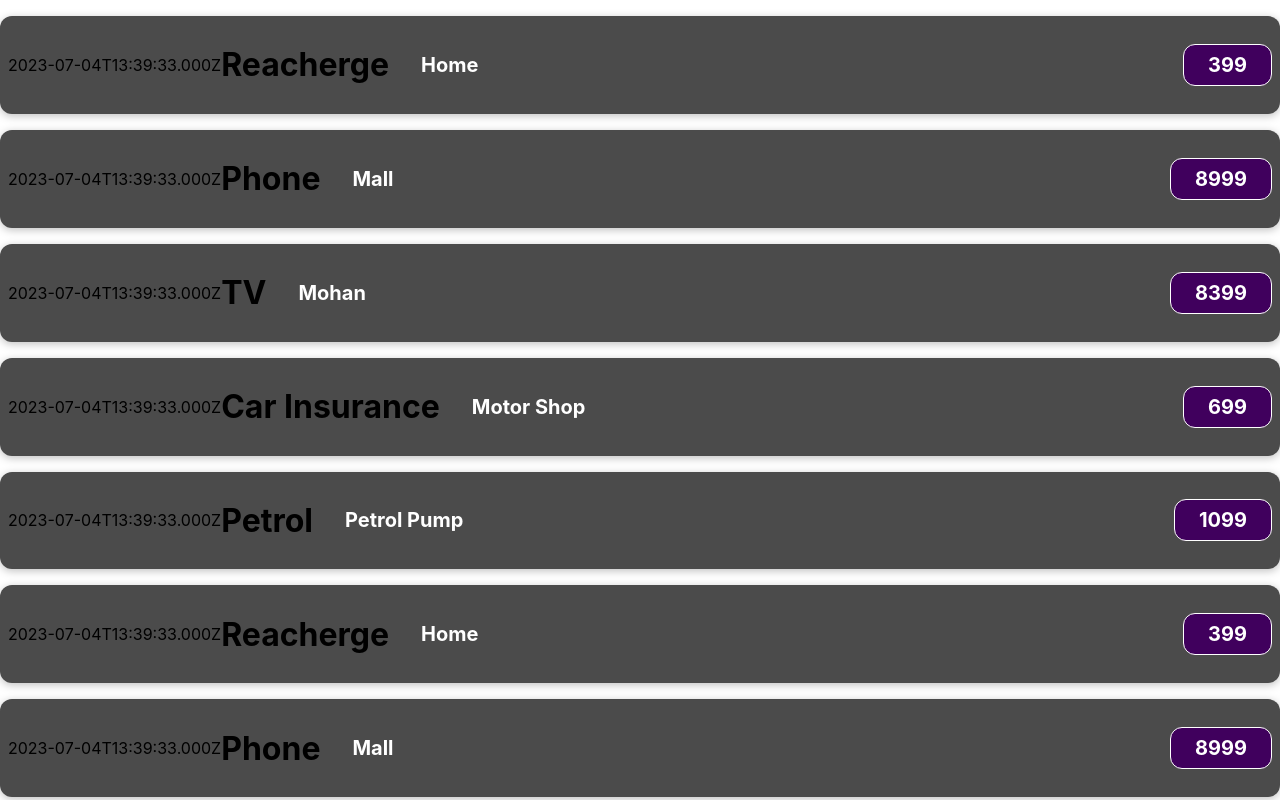
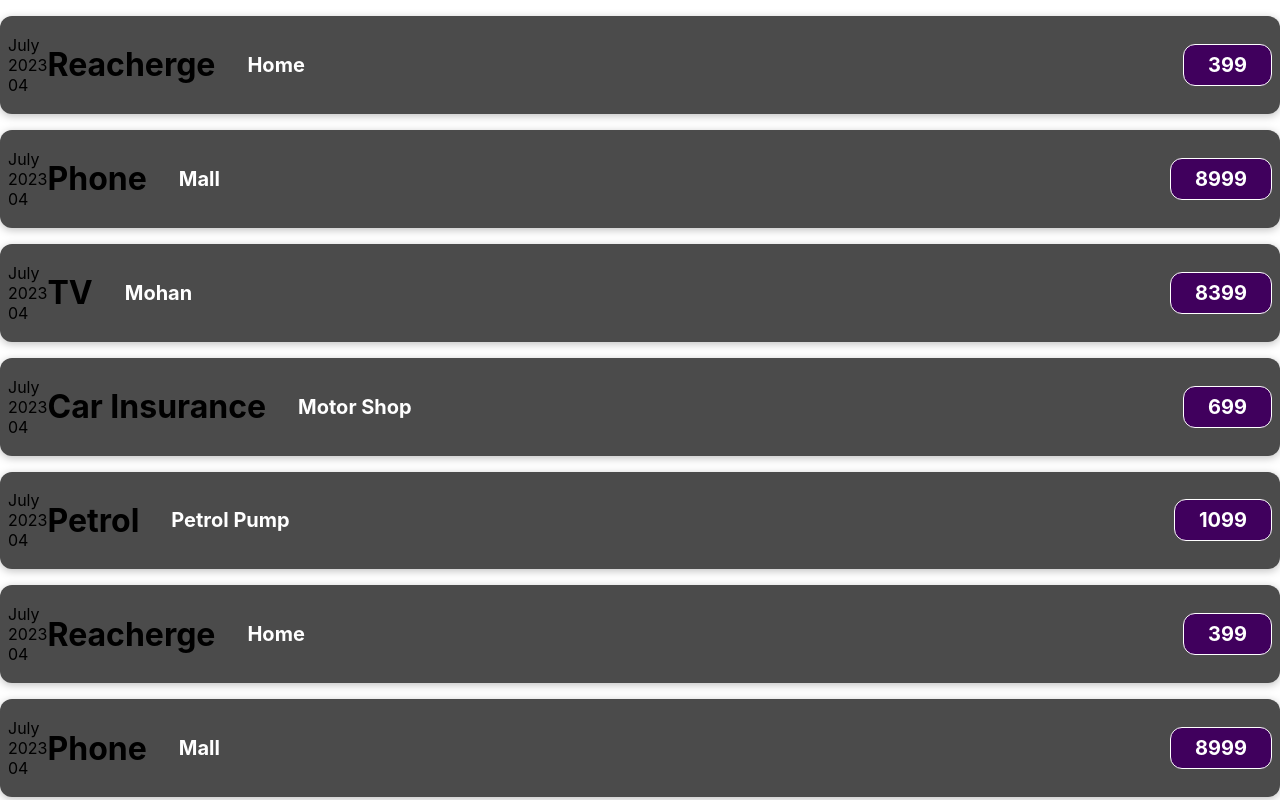
Before and after one commit to indrojit22996/sherpner-01-React-, a React (Create React App) app: page / in a window 1280 px wide. Shown: the top 800 px of the page. Built offline with nearby package versions, Linux system fonts and the light colour scheme.

Commit message:
add ExpanceDate and ExpenceDetail Component

```diff
--- /dev/null
+++ b/src/components/ExpenceDate.js
@@ -0,0 +1,13 @@
+function ExpenseDate({date}) {
+  const month = date.toLocaleDateString("en-US", { month: "long" });
+  const year = date.getFullYear();
+  const day = date.toLocaleDateString("en-US", { day: "2-digit" });
+  return (
+    <div>
+      <div>{month}</div>
+      <div>{year}</div>
+      <div>{day}</div>
+    </div>
+  );
+}
+export default ExpenseDate;
--- /dev/null
+++ b/src/components/ExpenceDetail.js
@@ -0,0 +1,10 @@
+function ExpenseDetail({obj}) {
+  return (
+    <div className="expense-item__description">
+      <h1>{obj.title}</h1>
+      <h2>{obj.LocationOfExpenditure}</h2>
+      <div className="expense-item__price">{obj.amount}</div>
+    </div>
+  );
+}
+export default ExpenseDetail;
--- a/src/components/ExpenseItems.js
+++ b/src/components/ExpenseItems.js
@@ -1,15 +1,15 @@
-import './ExpenseItem.css';
+import ExpenseDate from "./ExpenceDate";
+import ExpenseDetail from "./ExpenceDetail";
+import "./ExpenseItem.css";
 
-function ExpenseItems({expenceObj}){
-  return <div className='expense-item '>
-  <div>{expenceObj.date.toISOString()}</div>
-  <div className='expense-item__description'>
-  <h1>{expenceObj.title}</h1>
-  <h2>{expenceObj.LocationOfExpenditure}</h2>
-  <div className='expense-item__price'>{expenceObj.amount}
-  </div>
 
-  </div>
-  </div>
+function ExpenseItems({ expenceObj }) {
+
+  return (
+    <div className="expense-item ">
+    <ExpenseDate date={expenceObj.date}  />
+      <ExpenseDetail obj={expenceObj} />
+    </div>
+  );
 }
 export default ExpenseItems;
--- a/src/data.js
+++ b/src/data.js
@@ -35,35 +35,35 @@ const expenseData=[
     date:new Date(),
   },
   {
-    id:"el1",
+    id:"el6",
     title:"Reacherge",
     amount:"399",
     LocationOfExpenditure:"Home",
     date:new Date(),
   },
   {
-    id:"el2",
+    id:"el7",
     title:"Phone",
     amount:"8999",
     LocationOfExpenditure:"Mall",
     date:new Date(),
   },
   {
-    id:"el3",
+    id:"el8",
     title:"TV",
     amount:"8399",
     LocationOfExpenditure:"Mohan",
     date:new Date(),
   },
   {
-    id:"el4",
+    id:"el9",
     title:"Car Insurance",
     amount:"699",
     LocationOfExpenditure:"Motor Shop",
     date:new Date(),
   },
   {
-    id:"el5",
+    id:"el10",
     title:"Petrol",
     amount:"1099",
     LocationOfExpenditure:"Petrol Pump",
```
